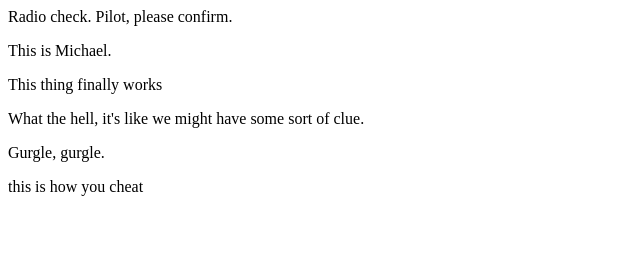
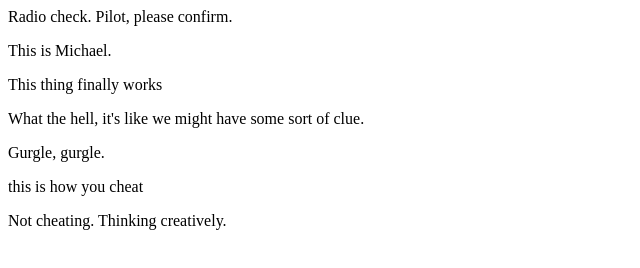
Before and after one commit to millsron/communication-log, a plain HTML site: page index.html in a window 1280 px wide. Shown: the whole page, without its empty margins (0-640 px from the left). Drawn offline with Linux system fonts and the light colour scheme.

Commit message:
Hey, hey, hey.

```diff
--- a/index.html
+++ b/index.html
@@ -11,5 +11,7 @@
    <p>Gurgle, gurgle.</p>
 
    <p>this is how you cheat</p>
+
+   <p>Not cheating. Thinking creatively.</p>
 </body>
 </html>
```
